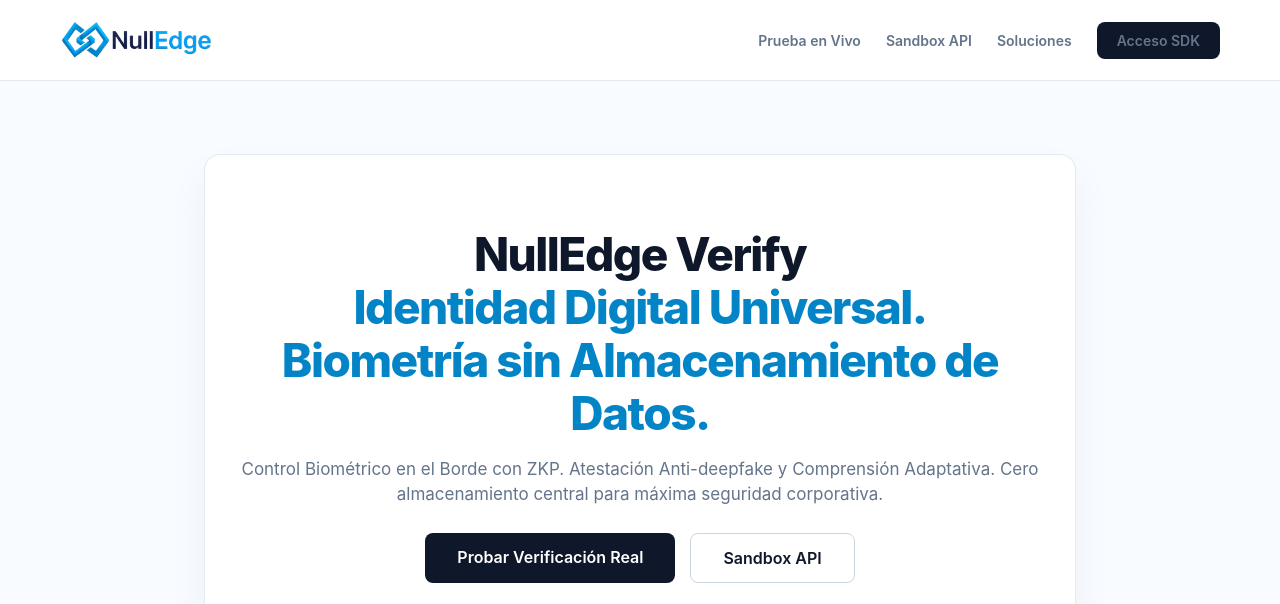
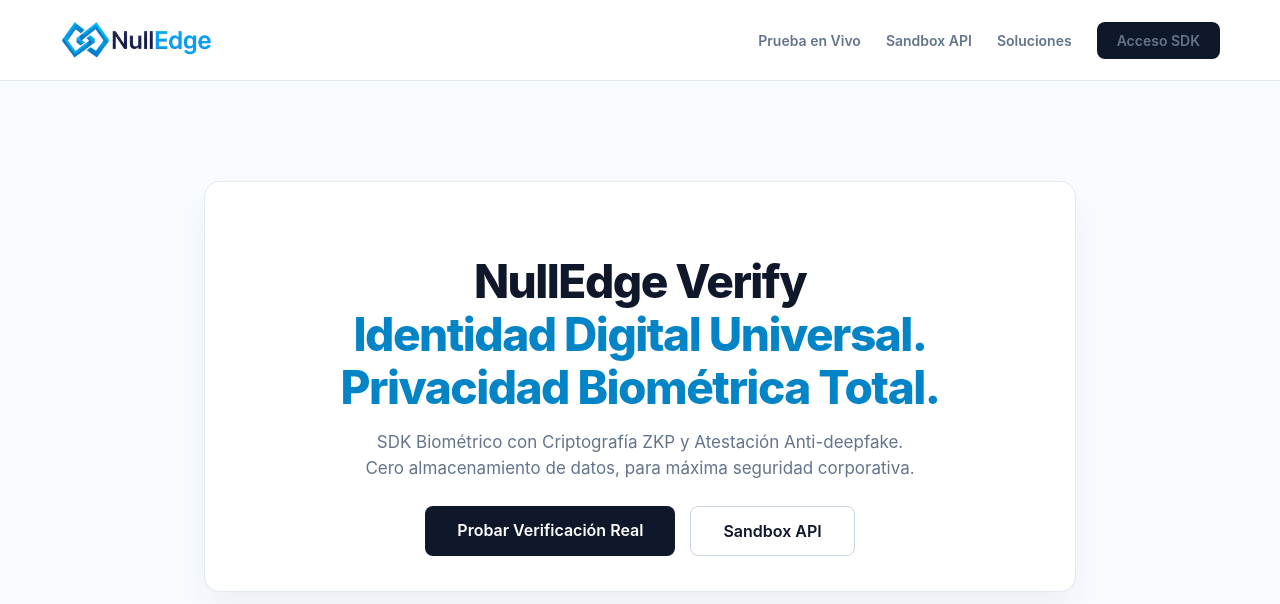
Before and after one commit to Mdaniel2626/nulledge-server, a website: page index.html in a window 1280 px wide. Shown: the top 604 px of the page. Drawn offline with Linux system fonts and the light colour scheme.

Commit message:
Add files via upload

```diff
--- a/index.html
+++ b/index.html
@@ -993,8 +993,8 @@
             <!-- SLIDE 1: Tarjeta Blanca Enterprise Original -->
             <div class="hero-slide active">
                 <div class="hero-content">
-                    <h1>NullEdge Verify<br><span>Identidad Digital Universal.<br><span>Biometría sin Almacenamiento de Datos.</span></h1>
-                    <p class="subtitle">Control Biométrico en el Borde con ZKP. Atestación Anti-deepfake y Comprensión Adaptativa. Cero almacenamiento central para máxima seguridad corporativa.</p>
+                    <h1>NullEdge Verify<br><span>Identidad Digital Universal.<br><span>Privacidad Biométrica Total.</span></h1>
+                    <p class="subtitle">SDK Biométrico con Criptografía ZKP y Atestación Anti-deepfake.<br><span>Cero almacenamiento de datos, para máxima seguridad corporativa.</p>
                     <div class="hero-buttons">
                         <a href="#verificacion" class="btn-cta">Probar Verificación Real</a>
                         <a href="#sandbox" class="btn-cta btn-secondary">Sandbox API</a>
```
